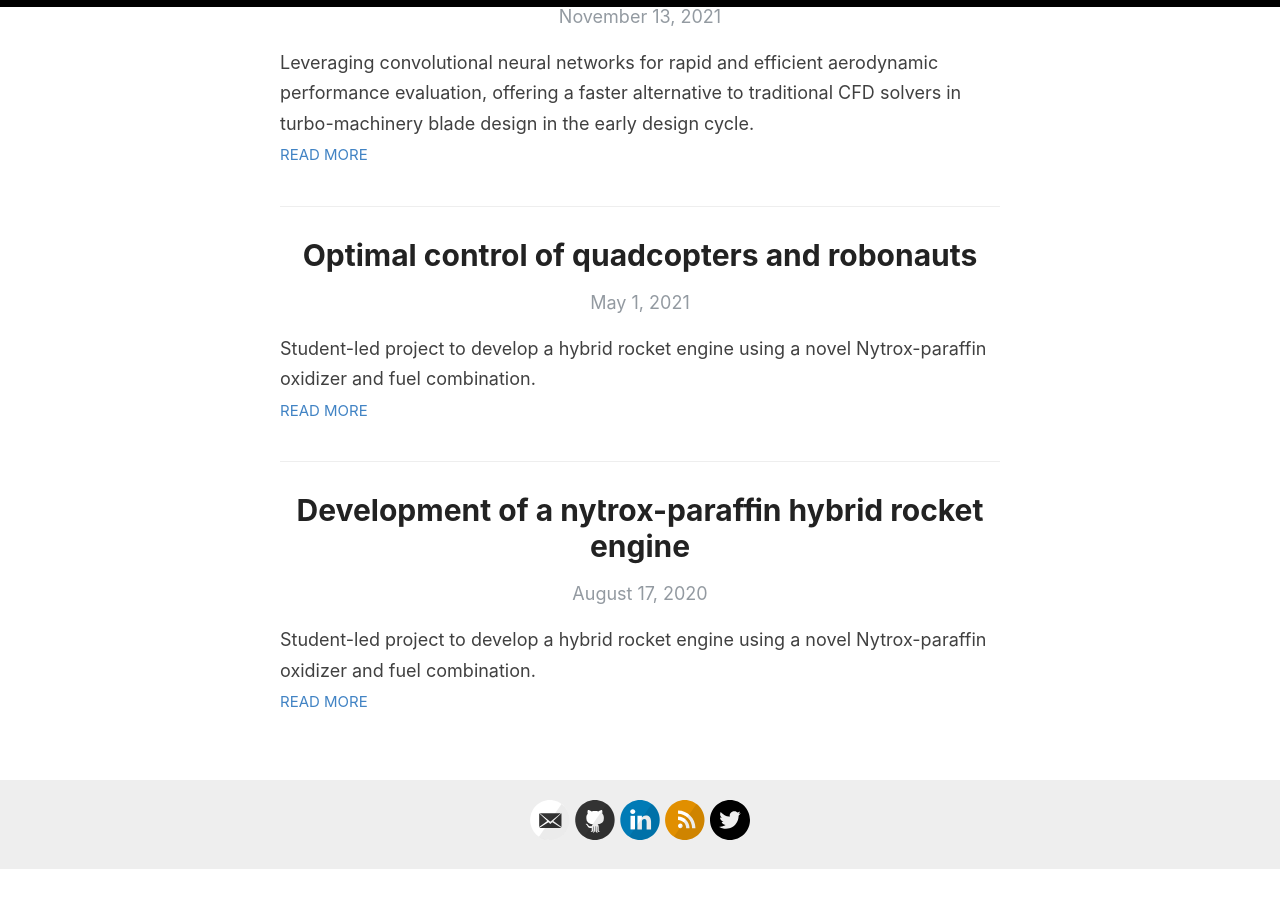
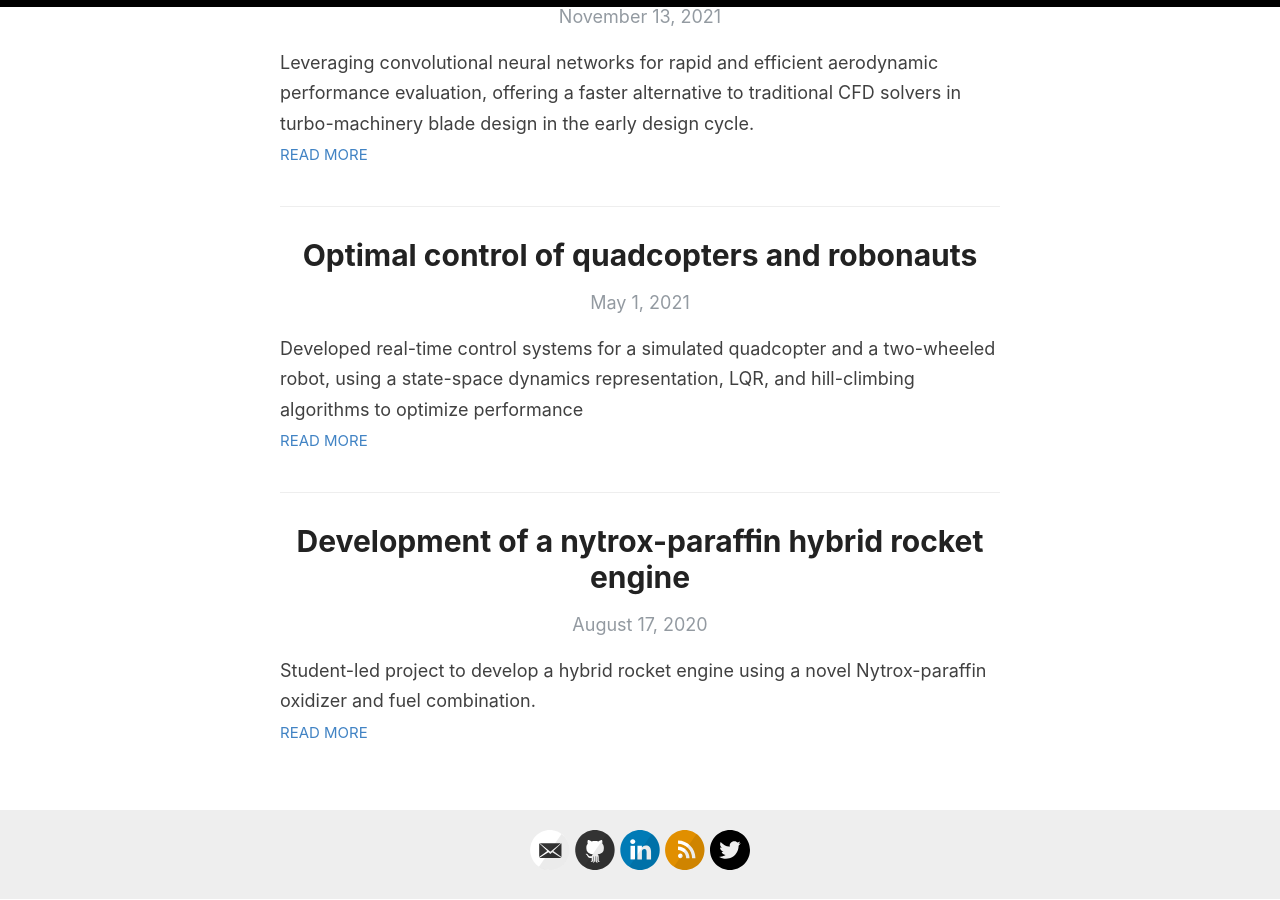
Before and after one commit to VigneshSella/vigneshsella.github.io, a Jekyll site: the page built from index.html, in a window 1280 px wide and 900 px high, scrolled down 1244 px. Built offline with Jekyll 4.4.1, drawn with Linux system fonts in a browser that asks for light colours; the list of posts is cut into pages by our own code; before the commit the page ends 2113 px from its top, so only the background shows below that.

Commit message:
Update 2021-05-01-control-and-optimization.md

```diff
--- a/_posts/2021-05-01-control-and-optimization.md
+++ b/_posts/2021-05-01-control-and-optimization.md
@@ -2,7 +2,7 @@
 layout: post
 title: Optimal control of quadcopters and robonauts
 categories: [projects, miscellaneous]
-excerpt: Student-led project to develop a hybrid rocket engine using a novel Nytrox-paraffin oxidizer and fuel combination.
+excerpt: Developed real-time control systems for a simulated quadcopter and a two-wheeled robot, using a state-space dynamics representation, LQR, and hill-climbing algorithms to optimize performance
 ---
 
 These two projects were part of the Control Systems and Optimizatin course as part of my undergraduate studies in aerospace engineering at the Univeristy of Illinois at Urbana-Chamapign. Both projects involved creating a real-time control system using a state-space representation of the dynamics of the system. To delve into optimal control we also implemented a linear-quadratic regulator (LQR). The weights and parameters of this system were up to us to optimize. The environment in which we tested our control systems was a simulated, limited-physics, with fixed time-step simulation setup in MATLAB. The first project was to bring a quadcopter from any (within reason) orientation to a fixed point in space, the reference location. We then had to minimize the error with respect to the reference location, and the time it took the system to arrive at this equilibrium. An example of the quadcopter in action can be seen in the GIF below,
```
